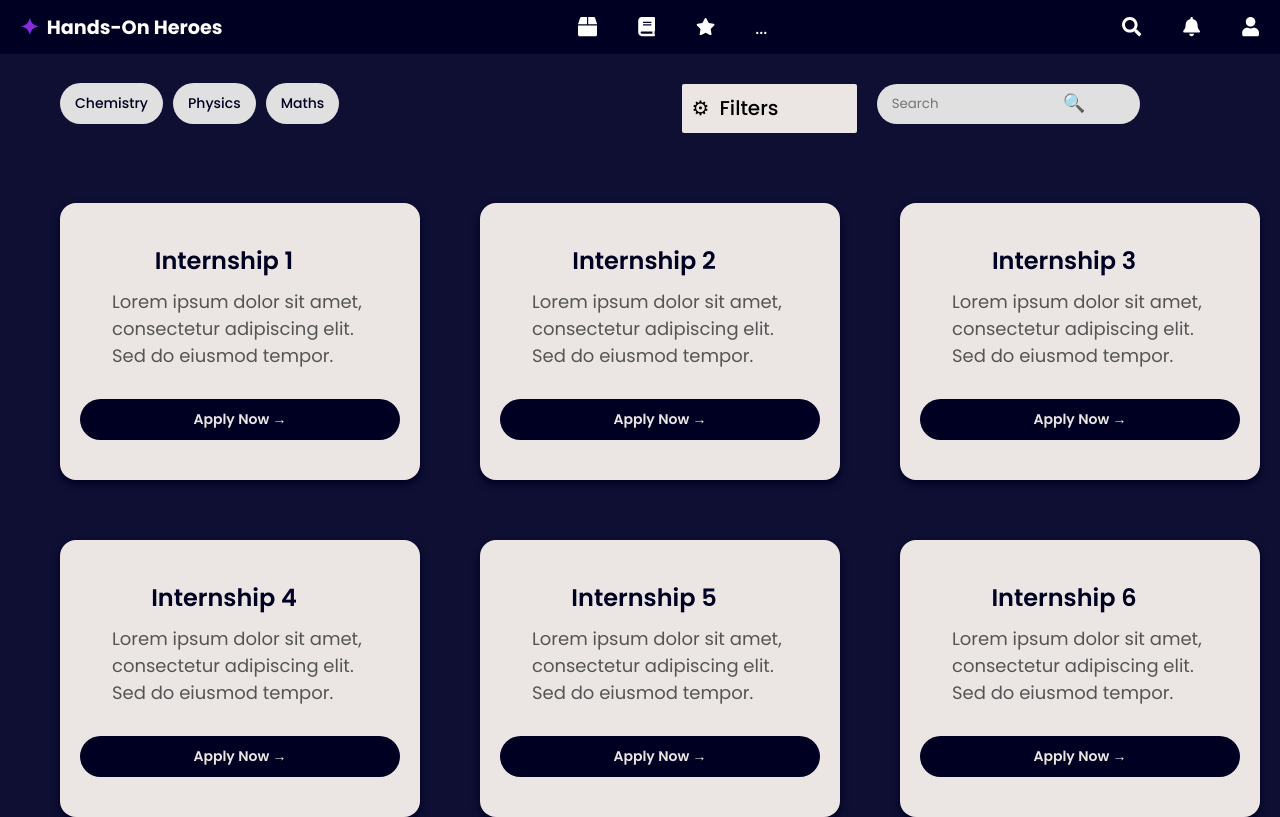
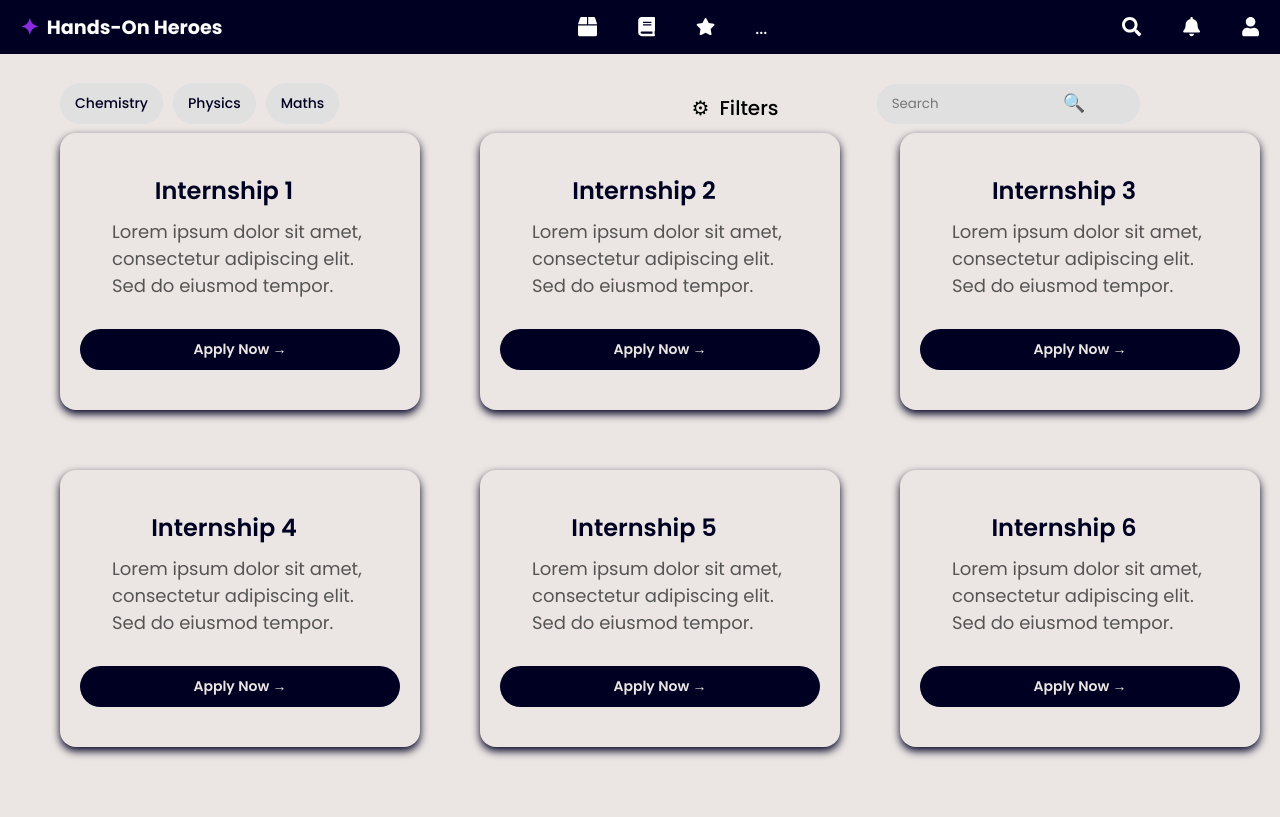
Before and after one commit to Vansh41104/SIH_2024, a React (Vite) app: page /internship in a window 1280 px wide. Built offline with nearby package versions, Linux system fonts and the light colour scheme.

Commit message:
updated the base page

```diff
--- a/src/index.css
+++ b/src/index.css
@@ -4,6 +4,7 @@
     font-family: "Poppins", system-ui;
     padding: 0;
     margin: 0;
+
 
   }
 
--- a/src/pages/InternshipPage/InternshipPage.css
+++ b/src/pages/InternshipPage/InternshipPage.css
@@ -108,7 +108,7 @@ body {
     grid-template-columns: repeat(3, 1fr);
     gap: 100px;
     /* margin-top: 30px; */
-    padding-top: 70px;
+    padding-top: 0px;
     padding-left: 60px;
     padding-right: 60px;
   }
--- a/src/pages/test/ThirdPage.css
+++ b/src/pages/test/ThirdPage.css
@@ -1,9 +1,4 @@
-body {
-    background-color: #0f0f34;
-    margin: 0;
-    padding: 0;
-    font-family: 'Arial', sans-serif;
-  }
+
 
   .third-landing-page {
     text-align: center;
```
